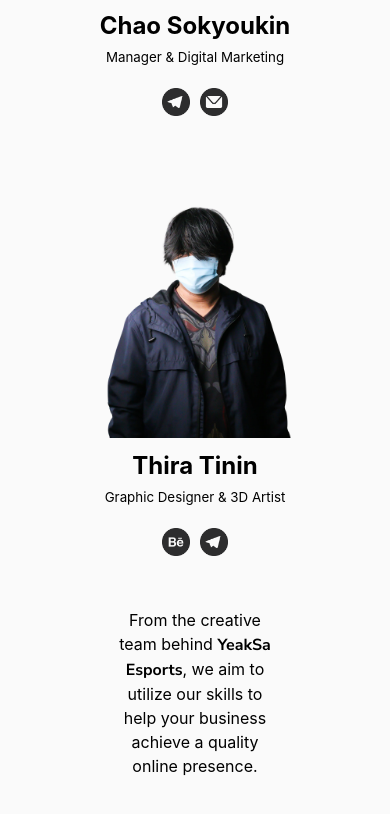
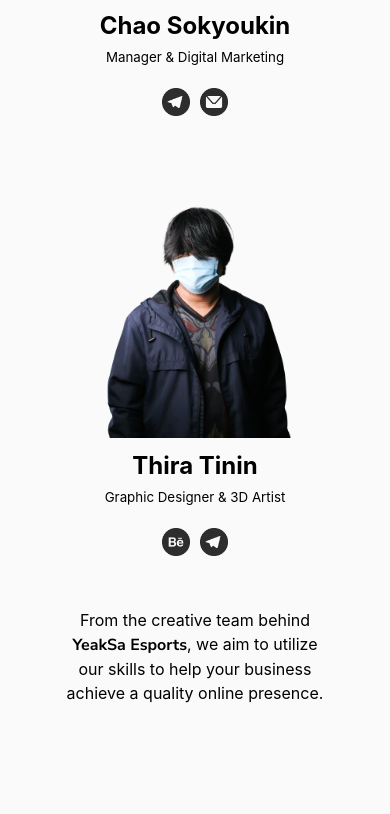
Before and after one commit to masayaShinoda/yeaksa-digital-works-site, a Next.js app: page / in a window 390 px wide. Shown: the part 1567-2381 px from the top of the page. Built offline with nearby package versions, Linux system fonts and the light colour scheme.

Commit message:
update about team text

```diff
--- a/styles/aboutTeam.module.css
+++ b/styles/aboutTeam.module.css
@@ -18,6 +18,18 @@
 .container .teamDescription {
   max-width: 50%;
   text-align: center;
+}
+
+@media (max-width: 1024px) {
+  .container .teamDescription {
+    max-width: 65%;
+  }
+}
+
+@media (max-width: 480px) {
+  .container .teamDescription {
+    max-width: 80%;
+  }
 }
 
 .container .staffContainer {
```
Also changed, not shown: styles/aboutTeam.module.scss (+12 -0 lines), 1 other file (tests, documents, lock files or other folders).
